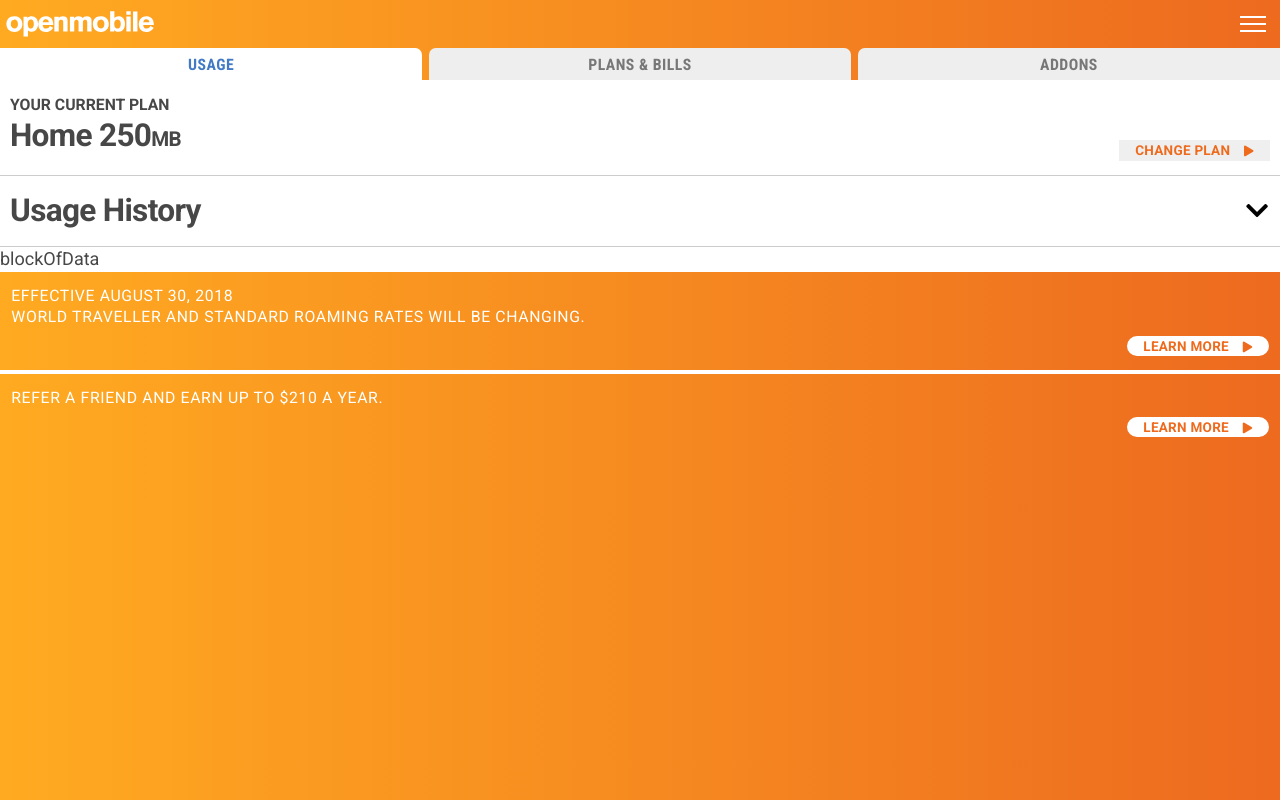
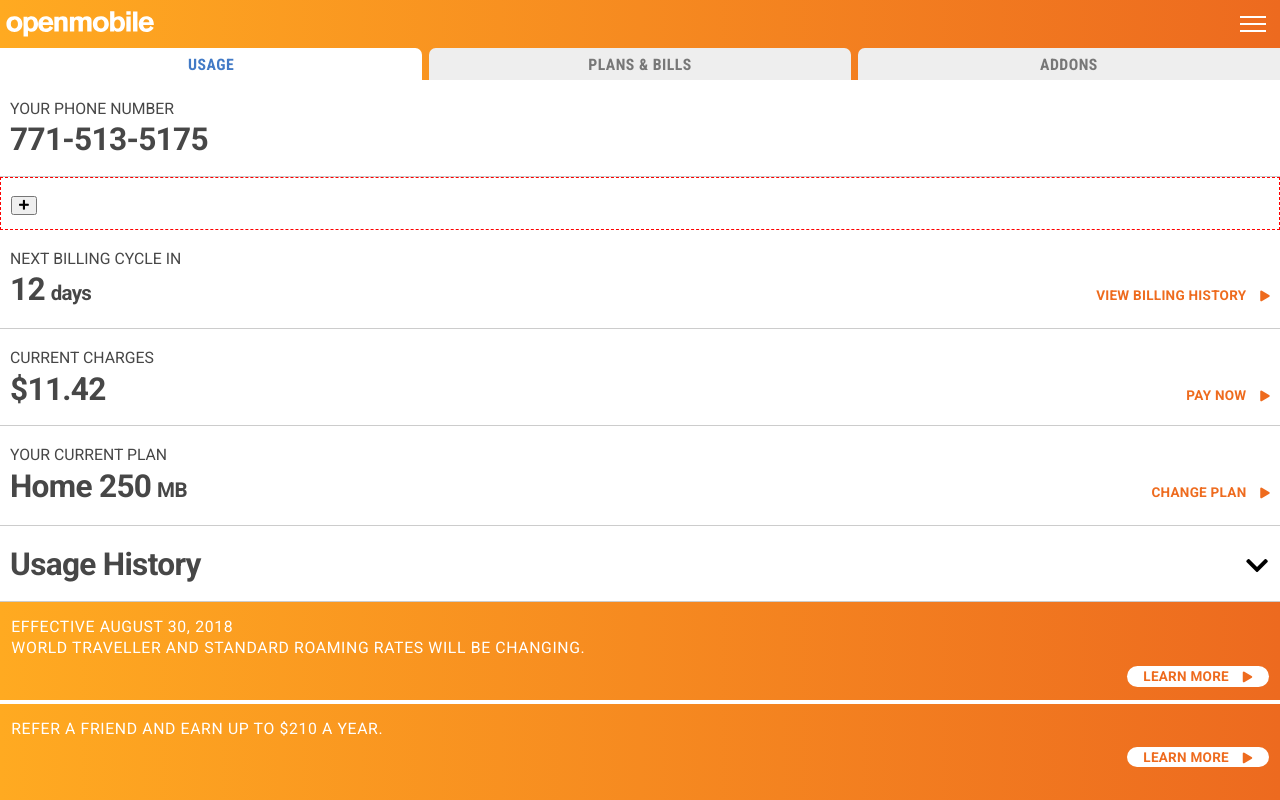
Before and after one commit to Tivo389/20181118_mobile_usage_dashboard, a React (Create React App) app in the folder mobile-usage-dashboard/: page / in a window 1280 px wide. Built offline with nearby package versions, Linux system fonts and the light colour scheme.

Commit message:
continue with initialMock

```diff
--- a/mobile-usage-dashboard/src/App.js
+++ b/mobile-usage-dashboard/src/App.js
@@ -3,7 +3,7 @@
   Header,
   NavTabs,
   BodyUsage,
-  BlockFooter
+  Footer
 } from './components';
 
 import './css/stylesheet.css';
@@ -14,11 +14,10 @@
       <div id="app" className="app">
         <Header></Header>
         <NavTabs></NavTabs>
-        <BodyUsage></BodyUsage>
-        <footer>
-          <BlockFooter bodyCopy={['Effective August 30, 2018', 'World Traveller and standard roaming rates will be changing.']}></BlockFooter>
-          <BlockFooter bodyCopy={['Refer a friend and earn up to $210 a year.']}></BlockFooter>
-        </footer>
+        <div id="main">
+          <BodyUsage></BodyUsage>
+        </div>
+        <Footer></Footer>
       </div>
     );
   }
--- /dev/null
+++ b/mobile-usage-dashboard/src/components/BlockData.js
@@ -0,0 +1,17 @@
+import React, { Component } from 'react';
+
+class BlockData extends Component {
+  render() {
+    return (
+      <div className="block blockData">
+        <h3>{ this.props.title }</h3>
+        <button className="blockDataBtn">
+          <i className="fas fa-plus"></i>
+        </button>
+        <div className="barChart"></div>
+      </div>
+    );
+  }
+}
+
+export default BlockData;
--- a/mobile-usage-dashboard/src/components/BlockInfo.js
+++ b/mobile-usage-dashboard/src/components/BlockInfo.js
@@ -6,13 +6,15 @@
     const { title, body, unit, action } = this.props;
     return (
       <div className="block blockInfo">
-          <h3>{ title }</h3>
-          <div>
-            <h2>{ body }{ unit ? <span>{ unit }</span> : null }</h2>
+        <h3>{ title }</h3>
+        <div>
+          <h2>{ body }&thinsp;{ unit ? <span>{ unit }</span> : null }</h2>
+          { action ?
             <button className="blockInfoBtn">
               { action }&emsp;<i className="fas fa-play"></i>
             </button>
-          </div>
+            : null }
+        </div>
       </div>
     );
   }
--- a/mobile-usage-dashboard/src/components/BodyUsage.js
+++ b/mobile-usage-dashboard/src/components/BodyUsage.js
@@ -1,19 +1,35 @@
 import React, { Component } from 'react';
+import BlockData from './BlockData';
+import BlockInfo from './BlockInfo';
 import BlockTitle from './BlockTitle';
-import BlockInfo from './BlockInfo';
 
 class BodyUsage extends Component {
   render() {
     return (
       <main className="body bodyUsage">
         <BlockInfo
-          title="YOUR CURRENT PLAN"
+          title="Your Phone Number"
+          body="771-513-5175"
+          unit=""
+          action=""></BlockInfo>
+        <BlockData></BlockData>
+        <BlockInfo
+          title="Next Billing Cycle In"
+          body="12"
+          unit="days"
+          action="View Billing History"></BlockInfo>
+        <BlockInfo
+          title="Current Charges"
+          body="$11.42"
+          unit=""
+          action="Pay Now"></BlockInfo>
+        <BlockInfo
+          title="Your Current Plan"
           body="Home 250"
           unit="MB"
-          action="CHANGE PLAN"></BlockInfo>
+          action="Change Plan"></BlockInfo>
         <BlockTitle
           title="Usage History"></BlockTitle>
-        <p>blockOfData</p>
       </main>
     );
   }
--- /dev/null
+++ b/mobile-usage-dashboard/src/components/Footer.js
@@ -0,0 +1,15 @@
+import React, { Component } from 'react';
+import BlockFooter from "./BlockFooter";
+
+class Footer extends Component {
+  render() {
+    return (
+      <footer>
+        <BlockFooter bodyCopy={['Effective August 30, 2018', 'World Traveller and standard roaming rates will be changing.']}></BlockFooter>
+        <BlockFooter bodyCopy={['Refer a friend and earn up to $210 a year.']}></BlockFooter>
+      </footer>
+    );
+  }
+}
+
+export default Footer;
--- a/mobile-usage-dashboard/src/components/index.js
+++ b/mobile-usage-dashboard/src/components/index.js
@@ -1,11 +1,11 @@
 import Header from './Header';
 import NavTabs from './NavTabs';
 import BodyUsage from './BodyUsage';
-import BlockFooter from './BlockFooter';
+import Footer from './Footer';
 
 export {
   Header,
   NavTabs,
   BodyUsage,
-  BlockFooter
+  Footer
 };
--- a/mobile-usage-dashboard/src/css/_block.scss
+++ b/mobile-usage-dashboard/src/css/_block.scss
@@ -1,6 +1,10 @@
 .block {
-  padding: 14px 10px;
+  padding: 18px 10px 14px 10px;
   border-bottom: 1px solid $colorLightGray;
+}
+
+.blockData {
+  border: 1px dashed red;
 }
 
 .blockFooter {
@@ -20,9 +24,7 @@
     text-transform: uppercase;
     width: 85%;
   }
-}
-
-.blockFooterBtn {
+  & .blockFooterBtn {
     appearance: none;
     background-color: $colorWhite;
     border-radius: 10em;
@@ -39,7 +41,38 @@
       font-size: 80%;
     }
   }
+}
 
+.blockInfo {
+  display: flex;
+  flex-direction: column;
+  & > div {
+    flex-wrap: wrap;
+    align-items: baseline;
+    display: flex;
+    justify-content: space-between;
+  }
+  & h2 > span {
+    font-size: 65%;
+  }
+  & .blockInfoBtn {
+    appearance: none;
+    border: 0;
+    background-color: $colorWhite;
+    color: $colorMain;
+    font-family: $fontBody;
+    font-size: 1.2rem;
+    font-weight: $fontWeightMedium;
+    letter-spacing: 0.02em;
+    line-height: 1;
+    margin-left: auto;
+    padding: 0;
+    text-transform: uppercase;
+    & > i {
+      font-size: 80%;
+    }
+  }
+}
 
 .blockTitle {
   align-items: center;
@@ -50,28 +83,3 @@
     margin: 0 2px 0 0;
   }
 }
-
-.blockInfo {
-  display: flex;
-  flex-direction: column;
-  & > div {
-    align-items: flex-end;
-    display: flex;
-    justify-content: space-between;
-  }
-}
-
-.blockInfoBtn {
-  appearance: none;
-  border: 0;
-  color: $colorMain;
-  font-family: $fontBody;
-  font-size: 1.2rem;
-  font-weight: $fontWeightMedium;
-  letter-spacing: 0.02em;
-  line-height: 1;
-  padding: 0.3em 1.2em 0.2em 1.2em;
-  & > i {
-    font-size: 80%;
-  }
-}
--- a/mobile-usage-dashboard/src/css/_font.scss
+++ b/mobile-usage-dashboard/src/css/_font.scss
@@ -41,14 +41,12 @@
   font-size: $fontH2;
   letter-spacing: -0.06rem;
   font-weight: $fontWeightMedium;
-  & > span {
-    font-size: 65%;
-  }
 }
 
 h3 {
   font-size: $fontH3;
-  font-weight: $fontWeightMedium;
+  font-weight: $fontWeightRegular;
+  text-transform: uppercase;
 }
 
 h4 {
--- a/mobile-usage-dashboard/src/css/stylesheet.css
+++ b/mobile-usage-dashboard/src/css/stylesheet.css
@@ -323,12 +323,11 @@
   font-size: 2.8rem;
   letter-spacing: -0.06rem;
   font-weight: 700; }
-  h2 > span {
-    font-size: 65%; }
 
 h3 {
   font-size: 1.4rem;
-  font-weight: 700; }
+  font-weight: 400;
+  text-transform: uppercase; }
 
 h4 {
   font-size: calc(1.6rem * 1.83); }
@@ -431,8 +430,11 @@
   background-color: #FFFFFF; }
 
 .block {
-  padding: 14px 10px;
+  padding: 18px 10px 14px 10px;
   border-bottom: 1px solid #cccccc; }
+
+.blockData {
+  border: 1px dashed red; }
 
 .blockFooter {
   padding: 1.2em 1em;
@@ -449,8 +451,7 @@
     letter-spacing: 0.04em;
     text-transform: uppercase;
     width: 85%; }
-
-.blockFooterBtn {
+  .blockFooter .blockFooterBtn {
     appearance: none;
     background-color: #FFFFFF;
     border-radius: 10em;
@@ -463,7 +464,33 @@
     line-height: 1;
     margin: 0.6em 0 0 auto;
     padding: 0.3em 1.2em 0.2em 1.2em; }
-  .blockFooterBtn > i {
+    .blockFooter .blockFooterBtn > i {
+      font-size: 80%; }
+
+.blockInfo {
+  display: flex;
+  flex-direction: column; }
+  .blockInfo > div {
+    flex-wrap: wrap;
+    align-items: baseline;
+    display: flex;
+    justify-content: space-between; }
+  .blockInfo h2 > span {
+    font-size: 65%; }
+  .blockInfo .blockInfoBtn {
+    appearance: none;
+    border: 0;
+    background-color: #FFFFFF;
+    color: #EE6B1E;
+    font-family: "Roboto", "Helvetica Neue", Helvetica, Arial, sans-serif;
+    font-size: 1.2rem;
+    font-weight: 700;
+    letter-spacing: 0.02em;
+    line-height: 1;
+    margin-left: auto;
+    padding: 0;
+    text-transform: uppercase; }
+    .blockInfo .blockInfoBtn > i {
       font-size: 80%; }
 
 .blockTitle {
@@ -473,27 +500,6 @@
   .blockTitle > .fa-chevron-down {
     font-size: calc(2.8rem * 0.8);
     margin: 0 2px 0 0; }
-
-.blockInfo {
-  display: flex;
-  flex-direction: column; }
-  .blockInfo > div {
-    align-items: flex-end;
-    display: flex;
-    justify-content: space-between; }
-
-.blockInfoBtn {
-  appearance: none;
-  border: 0;
-  color: #EE6B1E;
-  font-family: "Roboto", "Helvetica Neue", Helvetica, Arial, sans-serif;
-  font-size: 1.2rem;
-  font-weight: 700;
-  letter-spacing: 0.02em;
-  line-height: 1;
-  padding: 0.3em 1.2em 0.2em 1.2em; }
-  .blockInfoBtn > i {
-    font-size: 80%; }
 
 .app {
   background-image: linear-gradient(90deg, #FFAA21 0%, #ED6A1F 100%);
```
Lines whose indentation alone changed are shown as unchanged.
